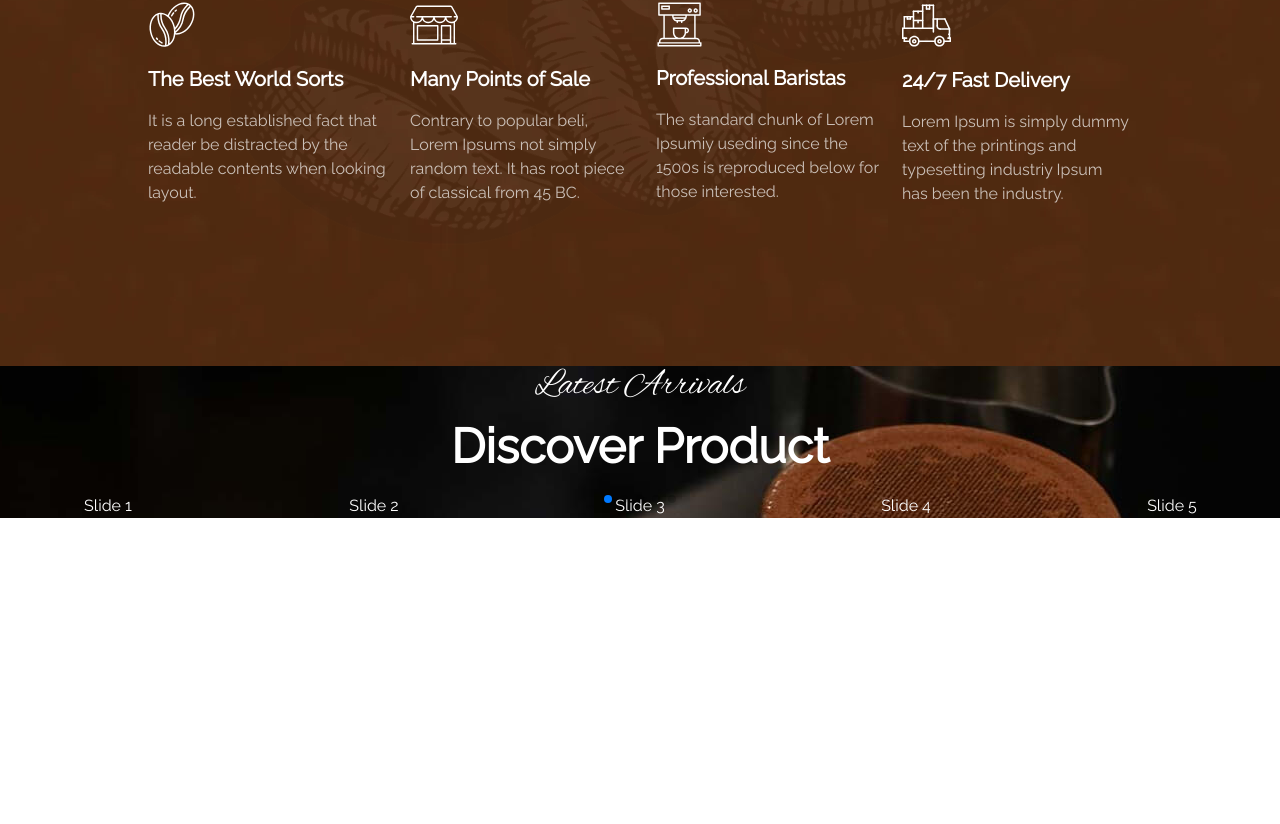
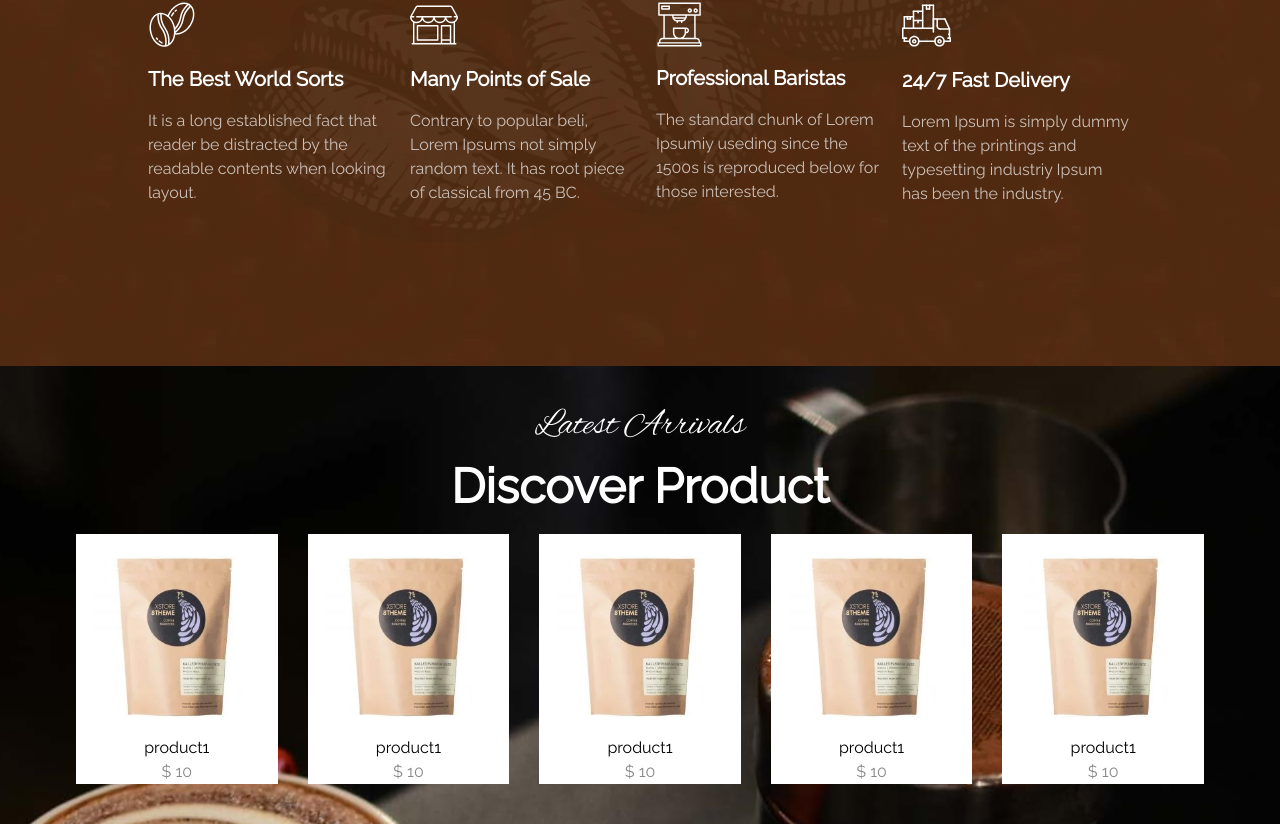
Before and after one commit to dosepehr/Natural-coffee, a React (Vite) app: page / in a window 1280 px wide. Shown: the part 1384-2208 px from the top of the page. Before the commit the page ends 1902 px from the top, so only its background shows below. Built offline with nearby package versions, Linux system fonts and the light colour scheme.

Commit message:
complete slider configs

```diff
--- /dev/null
+++ b/src/Components/common/Product.tsx
@@ -0,0 +1,23 @@
+type ProductPropsType = {
+  productName: string;
+  productPrice: string;
+  productImg?: string;
+  productRating: number;
+};
+
+const Product: React.FC<ProductPropsType> = ({
+  productName,
+  productPrice,
+  productRating,
+  productImg,
+}) => {
+  return (
+    <div className="flex flex-col items-center justify-between bg-white">
+      <img src={productImg} alt={productName} />
+      <p className="text-black">{productName}</p>
+      <p className="text-[#888]">$ {productPrice}</p>
+    </div>
+  );
+};
+
+export default Product;
--- a/src/Components/common/Slider.tsx
+++ b/src/Components/common/Slider.tsx
@@ -1,23 +1,31 @@
-// Import Swiper React components
-import { Swiper, SwiperSlide } from "swiper/react";
-
-// Import Swiper styles
+import { useRef } from "react";
+import { Swiper, SwiperSlide, SwiperRef } from "swiper/react";
+import { GrNext } from "react-icons/gr";
+import { GrPrevious } from "react-icons/gr";
 import "swiper/css";
 import "swiper/css/pagination";
 
-// import "./styles.css";
-
-// import required modules
-import { Pagination } from "swiper/modules";
+import Product from "./Product";
 
 export default function Slider() {
+  const swiperRef = useRef<SwiperRef>(null);
   return (
-    <>
+    <div className="px-5">
+      <div className="group relative flex items-center justify-center overflow-hidden px-4 sm:px-14">
+        <button
+          className="group-hover: absolute -left-10 top-1/2 -translate-y-1/2 scale-[2] text-[#555] transition-all duration-500 group-hover:left-4 sm:flex"
+          onClick={() => swiperRef.current?.swiper?.slidePrev()}
+        >
+          <GrPrevious />
+        </button>
         <Swiper
+          ref={swiperRef}
+          loop={true}
+          navigation={true}
           slidesPerView={1}
           spaceBetween={10}
           pagination={{
-          clickable: true,
+            enabled: false,
           }}
           breakpoints={{
             640: {
@@ -25,27 +33,124 @@ export default function Slider() {
               spaceBetween: 20,
             },
             768: {
-            slidesPerView: 4,
-            spaceBetween: 40,
+              slidesPerView: 3,
+              spaceBetween: 30,
             },
             1024: {
+              slidesPerView: 4,
+              spaceBetween: 30,
+            },
+            1280: {
               slidesPerView: 5,
-            spaceBetween: 50,
+              spaceBetween: 30,
             },
           }}
-        modules={[Pagination]}
           className="mySwiper"
         >
-        <SwiperSlide>Slide 1</SwiperSlide>
-        <SwiperSlide>Slide 2</SwiperSlide>
-        <SwiperSlide>Slide 3</SwiperSlide>
-        <SwiperSlide>Slide 4</SwiperSlide>
-        <SwiperSlide>Slide 5</SwiperSlide>
-        <SwiperSlide>Slide 6</SwiperSlide>
-        <SwiperSlide>Slide 7</SwiperSlide>
-        <SwiperSlide>Slide 8</SwiperSlide>
-        <SwiperSlide>Slide 9</SwiperSlide>
+          <SwiperSlide>
+            <Product
+              productName="product1"
+              productPrice="10"
+              productRating={3}
+              productImg="/images/product.png"
+            />
+          </SwiperSlide>
+          <SwiperSlide>
+            <Product
+              productName="product1"
+              productPrice="10"
+              productRating={3}
+              productImg="/images/product.png"
+            />
+          </SwiperSlide>
+          <SwiperSlide>
+            <Product
+              productName="product1"
+              productPrice="10"
+              productRating={3}
+              productImg="/images/product.png"
+            />
+          </SwiperSlide>
+          <SwiperSlide>
+            <Product
+              productName="product1"
+              productPrice="10"
+              productRating={3}
+              productImg="/images/product.png"
+            />
+          </SwiperSlide>
+          <SwiperSlide>
+            <Product
+              productName="product1"
+              productPrice="10"
+              productRating={3}
+              productImg="/images/product.png"
+            />
+          </SwiperSlide>
+          <SwiperSlide>
+            <Product
+              productName="product1"
+              productPrice="10"
+              productRating={3}
+              productImg="/images/product.png"
+            />
+          </SwiperSlide>
+          <SwiperSlide>
+            <Product
+              productName="product1"
+              productPrice="10"
+              productRating={3}
+              productImg="/images/product.png"
+            />
+          </SwiperSlide>
+          <SwiperSlide>
+            <Product
+              productName="product1"
+              productPrice="10"
+              productRating={3}
+              productImg="/images/product.png"
+            />
+          </SwiperSlide>
+          <SwiperSlide>
+            <Product
+              productName="product1"
+              productPrice="10"
+              productRating={3}
+              productImg="/images/product.png"
+            />
+          </SwiperSlide>
+          <SwiperSlide>
+            <Product
+              productName="product1"
+              productPrice="10"
+              productRating={3}
+              productImg="/images/product.png"
+            />
+          </SwiperSlide>
+          <SwiperSlide>
+            <Product
+              productName="product1"
+              productPrice="10"
+              productRating={3}
+              productImg="/images/product.png"
+            />
+          </SwiperSlide>
+          <SwiperSlide>
+            <Product
+              productName="product1"
+              productPrice="10"
+              productRating={3}
+              productImg="/images/product.png"
+            />
+          </SwiperSlide>
         </Swiper>
-    </>
+        <button
+          className="absolute -right-10 top-1/2 -translate-y-1/2 scale-[2] text-[#555] transition-all duration-500 group-hover:right-4 sm:flex"
+          onClick={() => swiperRef.current?.swiper?.slideNext()}
+        >
+          <GrNext />
+        </button>
+      </div>
+    </div>
   );
 }
--- a/src/Components/layout/Discover.tsx
+++ b/src/Components/layout/Discover.tsx
@@ -3,8 +3,8 @@ import Title from "../common/Title";
 
 const Discover = () => {
   return (
-    <div>
-      <div className="bg-[url('/images/bg.jpg')] bg-auto bg-center bg-no-repeat">
+    <div className="">
+      <div className="bg-[url('/images/bg.jpg')] bg-auto bg-center bg-no-repeat py-10">
         <div className="text-center text-white">
           <Title MainTitle="Latest Arrivals" secondTitle="Discover Product" />
           <Slider />
```
Also changed, not shown: public/images/Product.png. Lines whose indentation alone changed are shown as unchanged.
